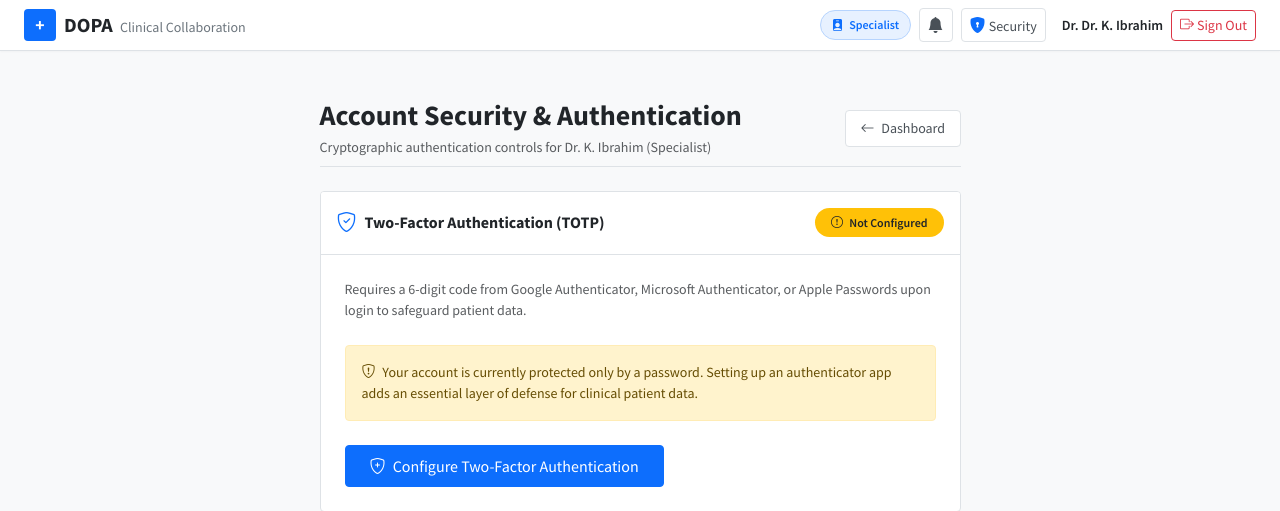
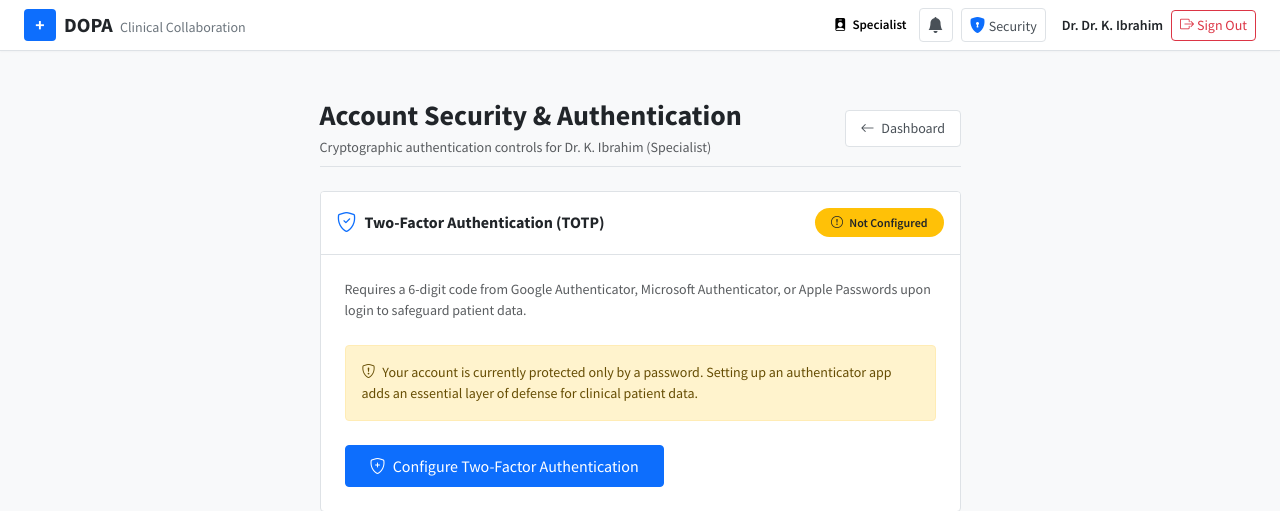
Before and after one commit to VickkiMars/dopa, a Django app: page /accounts/settings/mfa/ in a window 1280 px wide. Shown: the top 511 px of the page. Run offline with Django 4.2, Linux system fonts and the light colour scheme; a user stored in the database is signed in; data that the repository does not hold is empty.

Commit message:
style(navbar): render role indicator as plain black text without background or border

```diff
--- a/templates/base.html
+++ b/templates/base.html
@@ -205,18 +205,17 @@
             box-shadow: 0 0 0 0.25rem rgba(13, 110, 253, 0.25);
         }
 
-        /* Badges */
+        /* Role Indicator */
         .role-badge {
             display: inline-flex;
             align-items: center;
             gap: 0.35rem;
-            padding: 0.3rem 0.65rem;
-            border-radius: 50rem;
-            font-size: 0.75rem;
+            font-size: 0.8125rem;
             font-weight: 600;
-            background-color: #E7F1FF;
-            color: #0D6EFD;
-            border: 1px solid #B6D4FE;
+            color: #000000;
+            background: none;
+            border: none;
+            padding: 0 0.25rem;
         }
 
         /* Tables */
```
